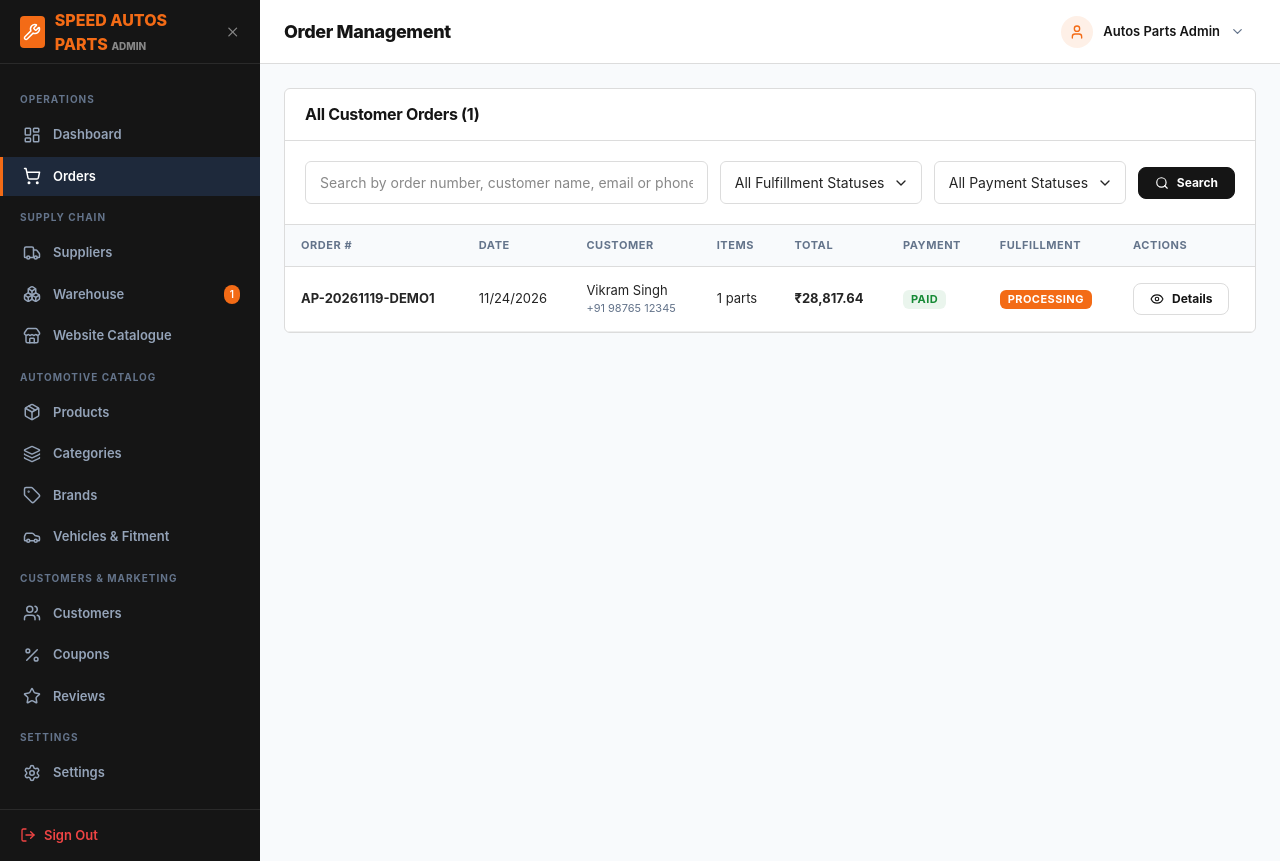
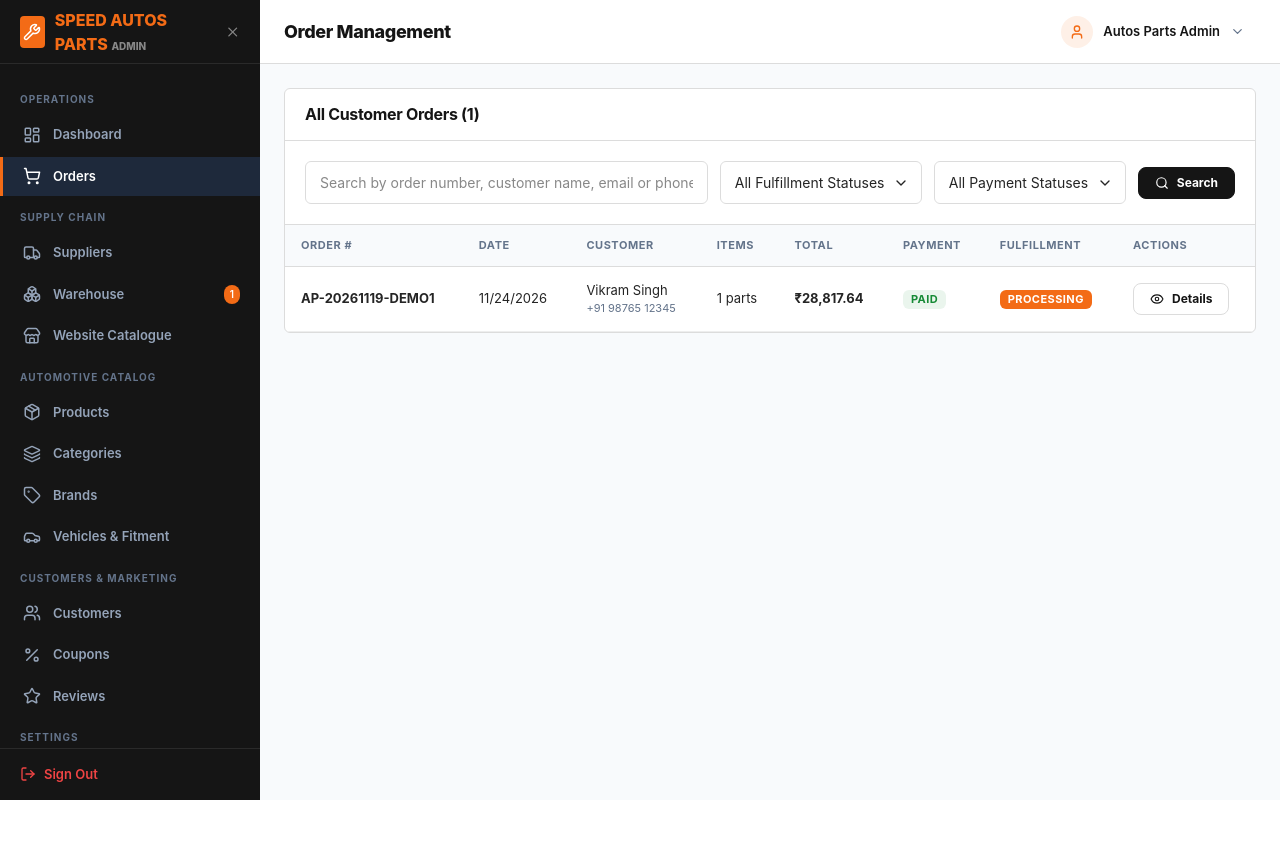
Before and after one commit to neosharma995/speed_auto_parts, a Laravel app: page /admin/orders in a window 1280 px wide. After the commit the page ends 800 px from the top, so only its background shows below. Run offline with Laravel 12, Linux system fonts and the light colour scheme; a user stored in the database is signed in; data comes from the database, SQL or seed files in the repository; data that the repository does not hold is empty; style sheets or scripts are compiled from the project's sources; some libraries are stand-ins or nearby versions.

Commit message:
Keep admin sidebar fixed at 100vh regardless of content height

```diff
--- a/resources/scss/admin/_admin.scss
+++ b/resources/scss/admin/_admin.scss
@@ -13,7 +13,13 @@
 
   // Sidebar
   &-sidebar {
+    position: sticky;
+    top: 0;
     width: 260px;
+    height: 100vh;
+    max-height: 100vh;
+    align-self: flex-start;
+    overflow: hidden;
     background-color: $color-dark;
     color: #94A3B8;
     display: flex;
@@ -36,6 +42,7 @@
 
     &-brand {
       height: 64px;
+      flex-shrink: 0;
       display: flex;
       align-items: center;
       gap: 10px;
@@ -52,6 +59,7 @@
 
     &-nav {
       flex: 1;
+      min-height: 0;
       overflow-y: auto;
       padding: 16px 0;
       display: flex;
@@ -97,6 +105,7 @@
     }
 
     &-footer {
+      flex-shrink: 0;
       padding: 16px 20px;
       border-top: 1px solid #2A2A2A;
       display: flex;
@@ -114,6 +123,10 @@
 
     // Header
     &-header {
+      position: sticky;
+      top: 0;
+      z-index: 900;
+      flex-shrink: 0;
       height: 64px;
       background-color: $color-white;
       border-bottom: 1px solid $color-border;
```
